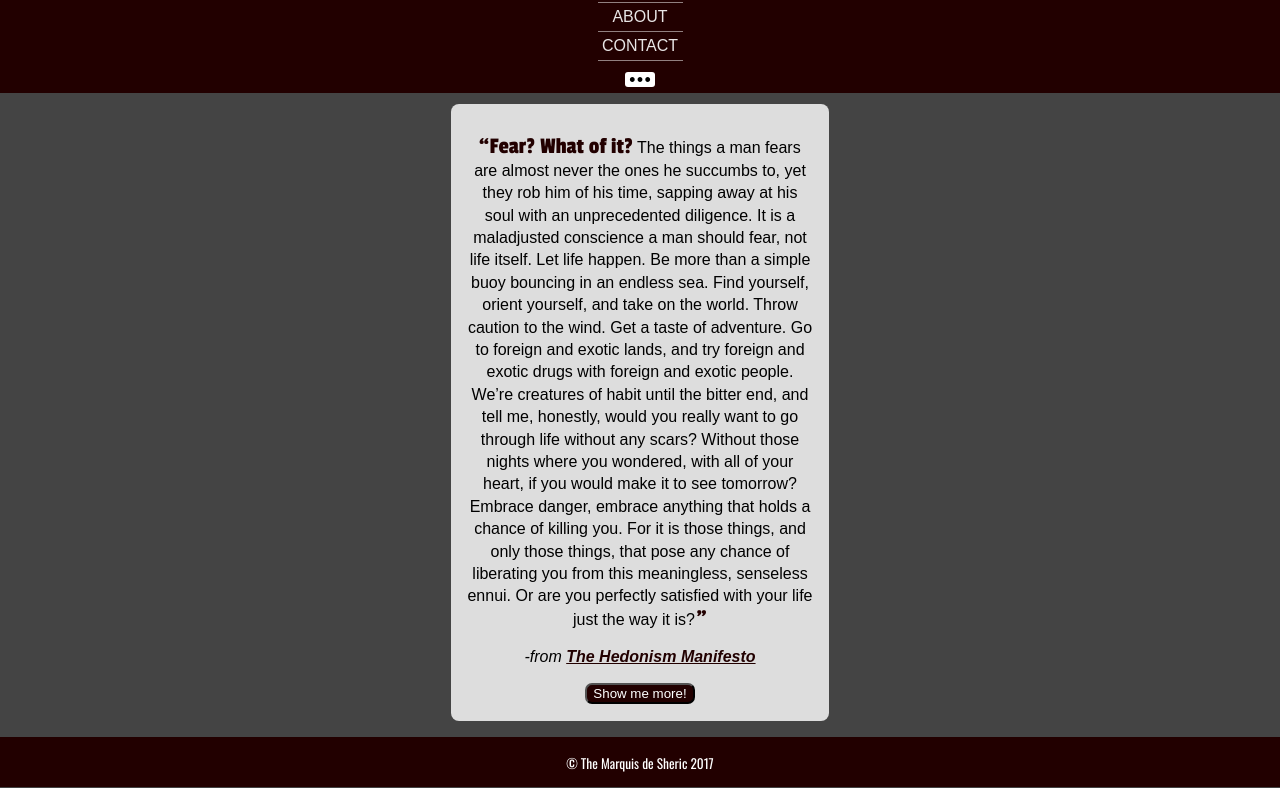
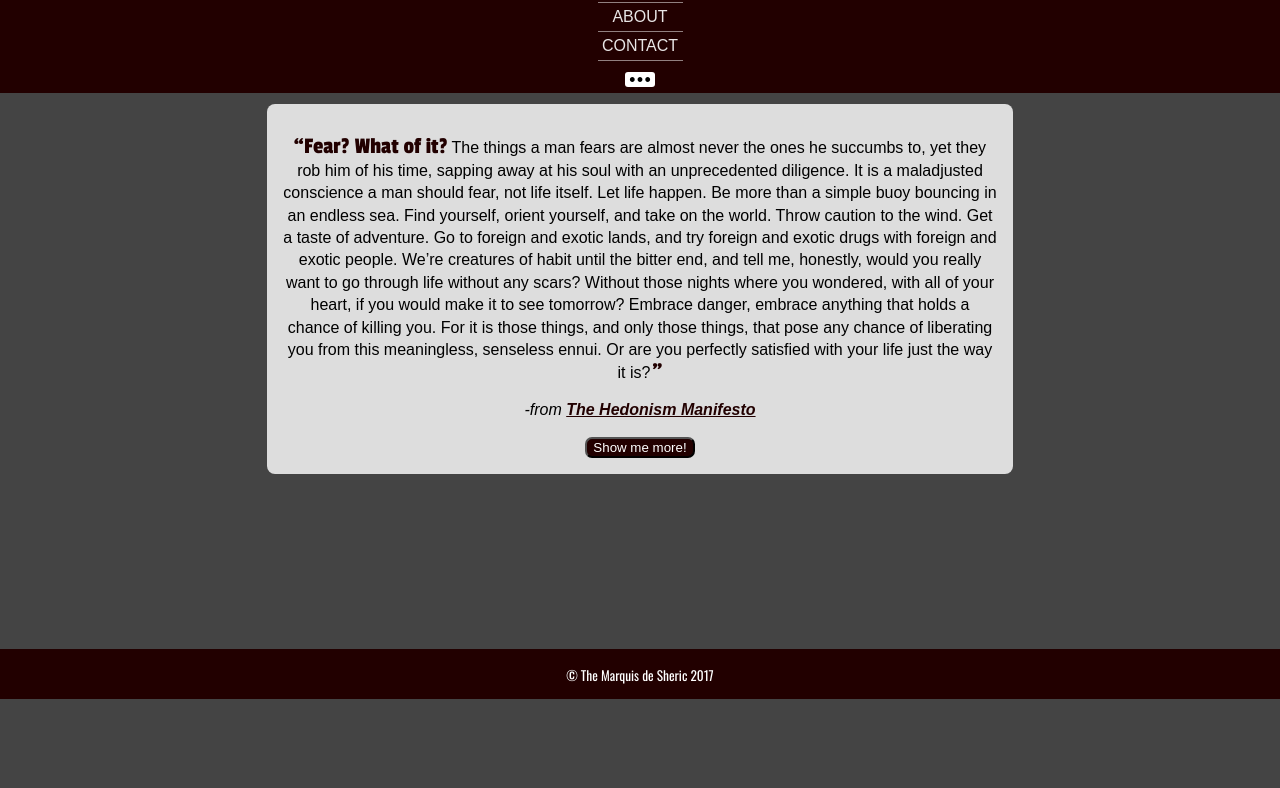
Before and after one commit to themarquisdesheric/marquisWebsite, a plain HTML site: page index.html in a window 1280 px wide. Shown: the part 101-889 px from the top of the page. After the commit the page ends 801 px from the top, so only its background shows below. Drawn offline with nearby package versions, Linux system fonts and the light colour scheme.

Commit message:
Progress

```diff
--- a/css/base.css
+++ b/css/base.css
@@ -23,7 +23,7 @@ h1 {
 
 main {
   margin: 0 auto 66px;
-  width: 400px;
+  min-width: 400px;
 }
 
 section {
--- a/css/layout.css
+++ b/css/layout.css
@@ -1,3 +1,31 @@
 /*
   Layout rules divide the page into sections. Layouts hold one or more modules together.
 */
+
+section {
+  margin-bottom: 66px;
+}
+
+@media only screen and (min-width: 500px) {
+  main {
+    margin: 0 5%;
+  }
+}
+
+@media only screen and (min-width: 650px) {
+  main {
+    margin: 0 10%;
+  }
+}
+
+@media only screen and (min-width: 800px) {
+  main {
+    margin: 0 15%;
+  }
+}
+
+@media only screen and (min-width: 1000px) {
+  main {
+    margin: 0 20%;
+  }
+}
--- a/scripts/controller.js
+++ b/scripts/controller.js
@@ -4,11 +4,6 @@
   const controller = {};
   const $quoteArea = $('#quote-area');
   let previousQuote;
-
-  controller.init = () => {
-    $('section').hide();
-    $('#quotes').fadeIn();
-  }
 
   $('#quote-button').on('click', () => {
     let randNumber = Math.floor(Math.random() * model.quotes.length);
@@ -30,6 +25,5 @@
     console.log(clicked);
   })
 
-  controller.init();
   module.controller = controller;
 })(window);
--- a/scripts/view.js
+++ b/scripts/view.js
@@ -3,5 +3,11 @@
 (function(module) {
   const view = {};
 
+  view.init = () => {
+    $('section').hide();
+    $('#quotes').fadeIn();
+  }
+
+  view.init();
   module.view = view;
 })(window);
```
